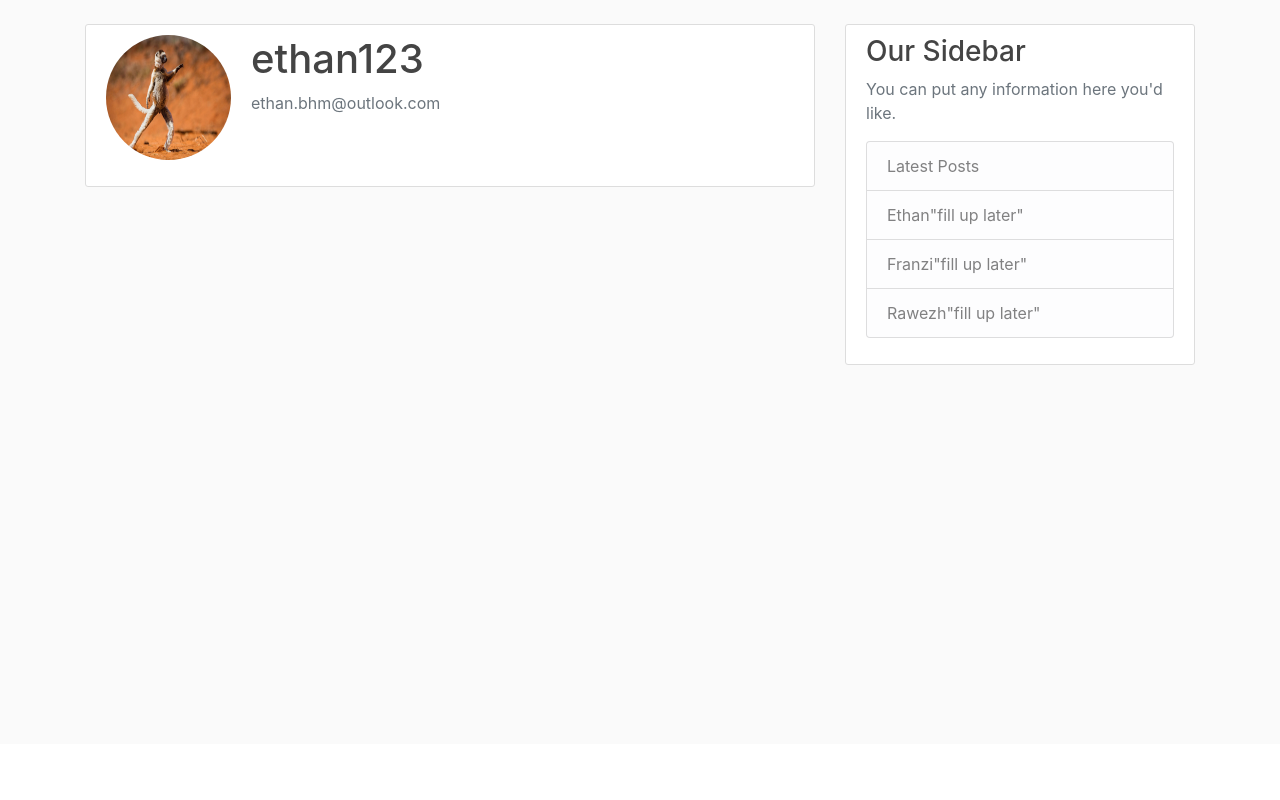
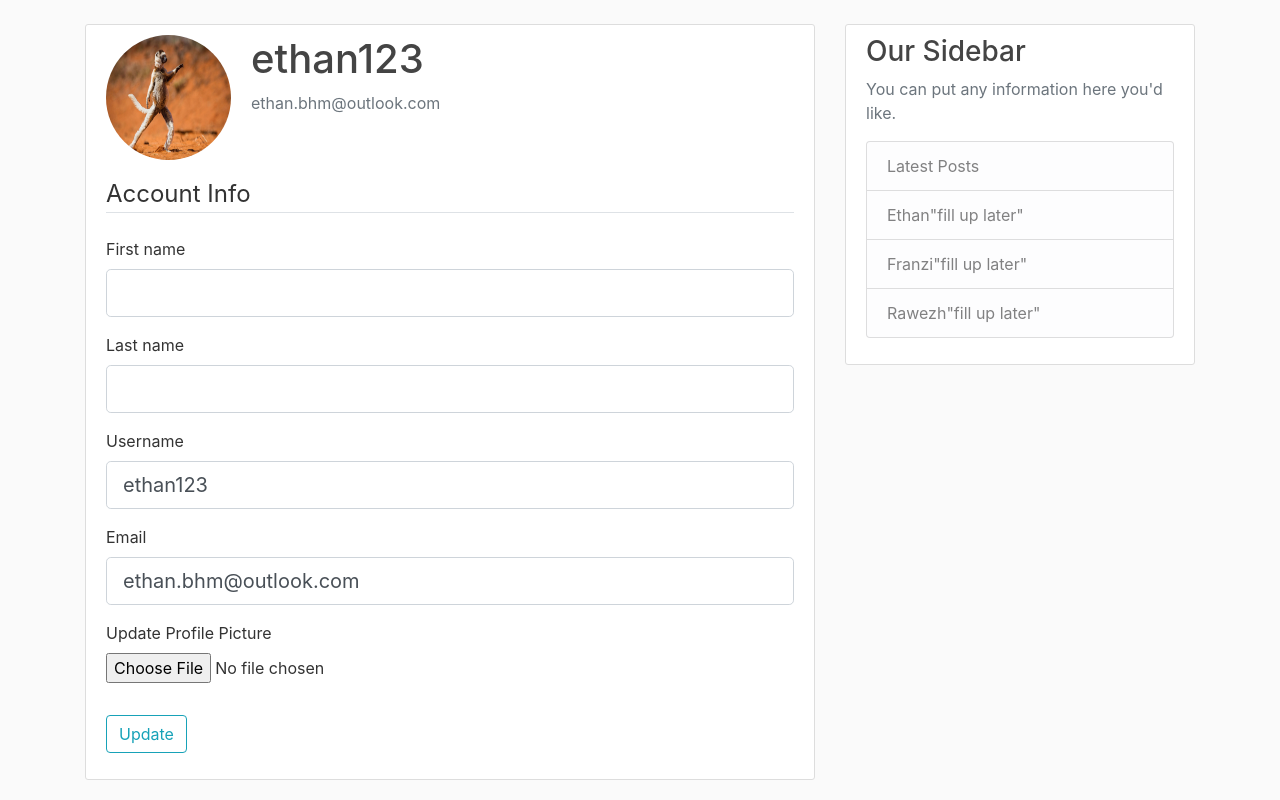
Before and after one commit to ethanbahmanyari0122/scooteq, a Flask app: page /account in a window 1280 px wide. Shown: the part 56-856 px from the top of the page. Before the commit the page ends 421 px from the top, so only its background shows below. Run offline with Flask 2, Linux system fonts and the light colour scheme; a user stored in the database is signed in; some libraries are stand-ins or nearby versions.

Commit message:
Upload profile pic feature has been added

```diff
--- a/scooteq/forms.py
+++ b/scooteq/forms.py
@@ -1,4 +1,6 @@
 from flask_wtf import FlaskForm
+from flask_wtf.file import FileField, FileAllowed
+from flask_login import current_user
 from wtforms import StringField, PasswordField, SubmitField, BooleanField
 from wtforms.validators import DataRequired, Length, EqualTo, ValidationError
 from scooteq.models import User
@@ -35,3 +37,26 @@ class LoginForm(FlaskForm):
                                                      Length(min=6, max=20)])
     remember = BooleanField('Remember Me')
     submit = SubmitField('Login')
+
+
+class UpdateAccountForm(FlaskForm):
+    firstname = StringField('First name', validators=[DataRequired()])
+    lastname = StringField('Last name', validators=[DataRequired()])
+    username = StringField('Username', validators=[DataRequired(),
+                                                   Length(min=2, max=20)])
+    email = StringField('Email',
+                        validators=[DataRequired()])
+    picture = FileField('Update Profile Picture', validators=[FileAllowed(['jpg', 'png'])])
+    submit = SubmitField('Update')
+
+    def validate_username(self, username):
+        if username.data != current_user.username:
+            user = User.query.filter_by(username=username.data).first()
+            if user:
+                raise ValidationError('The username is taken. Please choose another one')
+
+    def validate_email(self, email):
+        if email.data != current_user.email:
+            user = User.query.filter_by(email=email.data).first()
+            if user:
+                raise ValidationError('The email is taken. Please choose another one')
--- a/scooteq/routes.py
+++ b/scooteq/routes.py
@@ -1,6 +1,6 @@
 from flask import render_template, url_for, flash, redirect, request
 from scooteq import app, db, bcrypt
-from scooteq.forms import RegistrationForm, LoginForm
+from scooteq.forms import RegistrationForm, LoginForm, UpdateAccountForm
 from scooteq.models import User
 from flask_login import login_user, current_user, logout_user, login_required
 
@@ -54,8 +54,18 @@ def logout():
     return redirect(url_for('home'))
 
 
-@app.route("/account")
+@app.route("/account", methods=['GET', 'POST'])
 @login_required
 def account():
+    form = UpdateAccountForm()
+    if form.validate_on_submit():
+        current_user.username = form.username.data
+        current_user.email = form.email.data
+        db.session.commit()
+        flash('Your account has been updated!', 'success')
+        return redirect(url_for('account'))
+    elif request.method == 'GET':
+        form.username.data = current_user.username
+        form.email.data = current_user.email
     image_file = url_for('static', filename='pictures/' + current_user.image_file)
-    return render_template('account.html', title='Account', image_file=image_file)
+    return render_template('account.html', title='Account', image_file=image_file, form=form)
--- a/scooteq/templates/account.html
+++ b/scooteq/templates/account.html
@@ -8,6 +8,77 @@
           <p class="text-secondary">{{ current_user.email}}</p>
         </div>
       </div>
-      <!-- FORM HERE -->
+        <form method="POST" action="" enctype="multipart/form-data">
+            {{ form.hidden_tag() }}
+            <fieldset class="form-group">
+                <legend class="border-bottom mb-4">Account Info</legend>
+                <div class="form-group">
+                    {{ form.firstname.label(class="form-control-label") }}
+
+                    {% if form.firstname.errors %}
+                        {{ form.firstname(class="form-control form-control-lg is-invalid") }}
+                        <div class="invalid-feedback">
+                            {% for error in form.firstname.errors %}
+                                <span>{{ error }}</span>
+                            {% endfor %}
+                        </div>
+                    {% else %}
+                        {{ form.firstname(class="form-control form-control-lg") }}
+                    {% endif %}
+                </div>
+                <div class="form-group">
+                    {{ form.lastname.label(class="form-control-label") }}
+
+                    {% if form.lastname.errors %}
+                        {{ form.lastname(class="form-control form-control-lg is-invalid") }}
+                        <div class="invalid-feedback">
+                            {% for error in form.lastname.errors %}
+                                <span>{{ error }}</span>
+                            {% endfor %}
+                        </div>
+                    {% else %}
+                        {{ form.lastname(class="form-control form-control-lg") }}
+                    {% endif %}
+                </div>
+                <div class="form-group">
+                    {{ form.username.label(class="form-control-label") }}
+
+                    {% if form.username.errors %}
+                        {{ form.username(class="form-control form-control-lg is-invalid") }}
+                        <div class="invalid-feedback">
+                            {% for error in form.username.errors %}
+                                <span>{{ error }}</span>
+                            {% endfor %}
+                        </div>
+                    {% else %}
+                        {{ form.username(class="form-control form-control-lg") }}
+                    {% endif %}
+                </div>
+                <div class="form-group">
+                    {{ form.email.label(class="form-control-label") }}
+                    {% if form.email.errors %}
+                        {{ form.email(class="form-control form-control-lg is-invalid") }}
+                        <div class="invalid-feedback">
+                            {% for error in form.email.errors %}
+                                <span>{{ error }}</span>
+                            {% endfor %}
+                        </div>
+                    {% else %}
+                        {{ form.email(class="form-control form-control-lg") }}
+                    {% endif %}
+                </div>
+                <div class="form-group">
+                    {{ form.picture.label() }}
+                    {{ form.picture(class="form-control-file") }}
+                    {% if form.picture.errors %}
+                         {% for error in form.picture.errors %}
+                             <span class="text-danger">{{ error }}</span></br>
+                            {% endfor %}
+                    {% endif %}
+            </fieldset>
+            <div class="form-group">
+                {{ form.submit(class="btn btn-outline-info") }}
+            </div>
+        </form>
     </div>
 {% endblock content %}
```
Also changed, not shown: scooteq/site.db.
